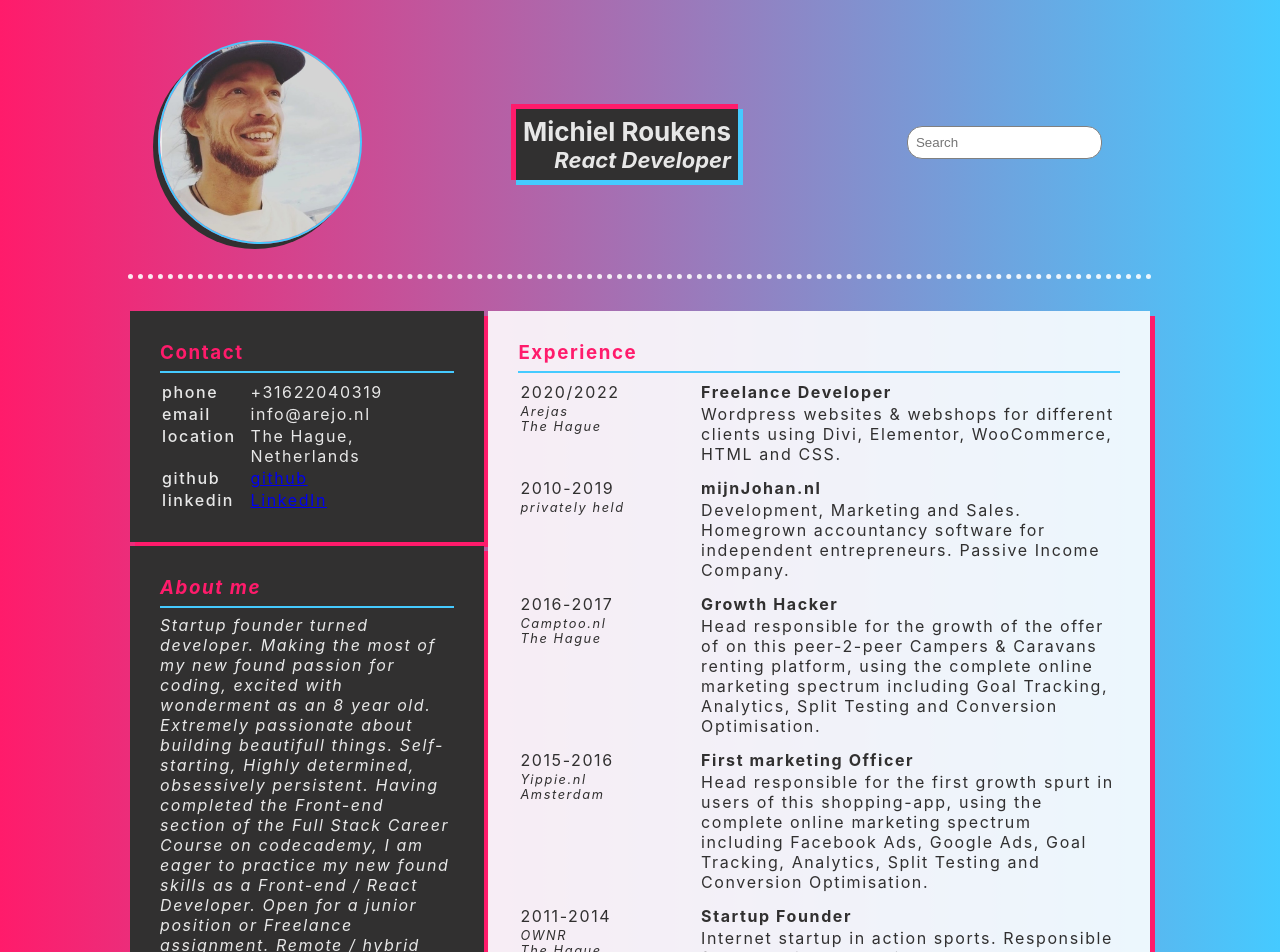
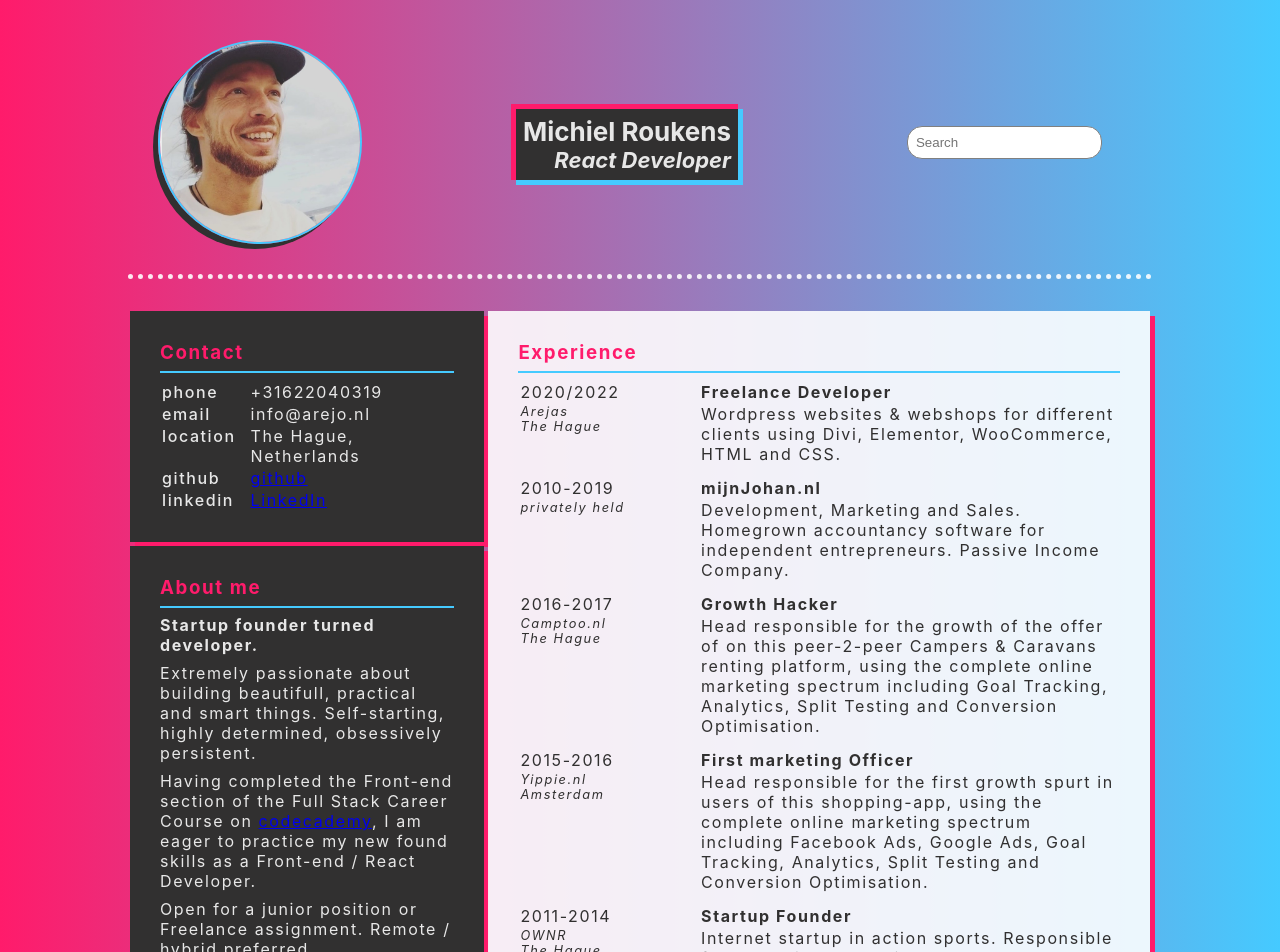
Before and after one commit to arejasverduras/resume, a React (Create React App) app: page / in a window 1280 px wide. Shown: the top 952 px of the page. Built offline with nearby package versions, Linux system fonts and the light colour scheme.

Commit message:
tweak objective / summary

```diff
--- a/src/App.css
+++ b/src/App.css
@@ -221,7 +221,11 @@ header {
 
 .summary {
   grid-area: summary;
-  font-style:italic;
+  /* font-style:italic; */
+}
+
+.summary p {
+  padding-bottom: 8px;
 }
 
 
--- a/src/components/Summary/Summary.js
+++ b/src/components/Summary/Summary.js
@@ -2,12 +2,22 @@ import React from 'react';
 import { Widget } from '../Widget/Widget';
 
 export const Summary = ({summary, flipped}) => {
+    const objective =
+    <>
+        <p><b>Startup founder turned developer.</b></p>
+        <p>Extremely passionate about building beautifull, practical and smart things. Self-starting, highly determined, obsessively persistent.</p>
+        <p>Having completed the Front-end section of the Full Stack Career Course on <a href="https://www.codecademy.com/learn/paths/full-stack-engineer-career-path">codecademy</a>, I am eager to practice my new found skills as a Front-end / React Developer. </p>
+        <p>Open for a junior position or Freelance assignment. Remote / hybrid preferred. <br/>Get in touch!</p>
+    </>
+
+//  ',
+
 
     return (
         <Widget
             name="summary"
             title="About me"
-            content={summary}
+            content={objective}
             flipped={flipped}  />
     )
 }
```
